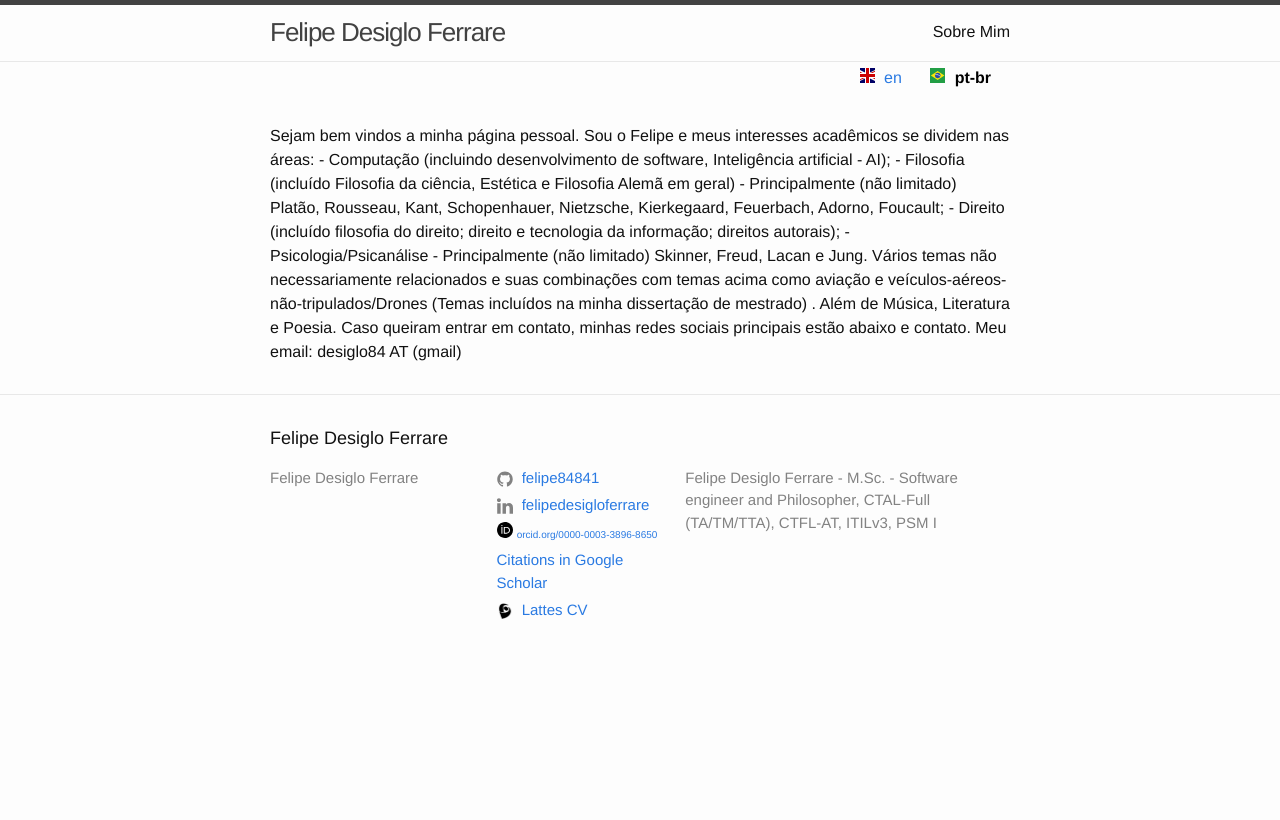
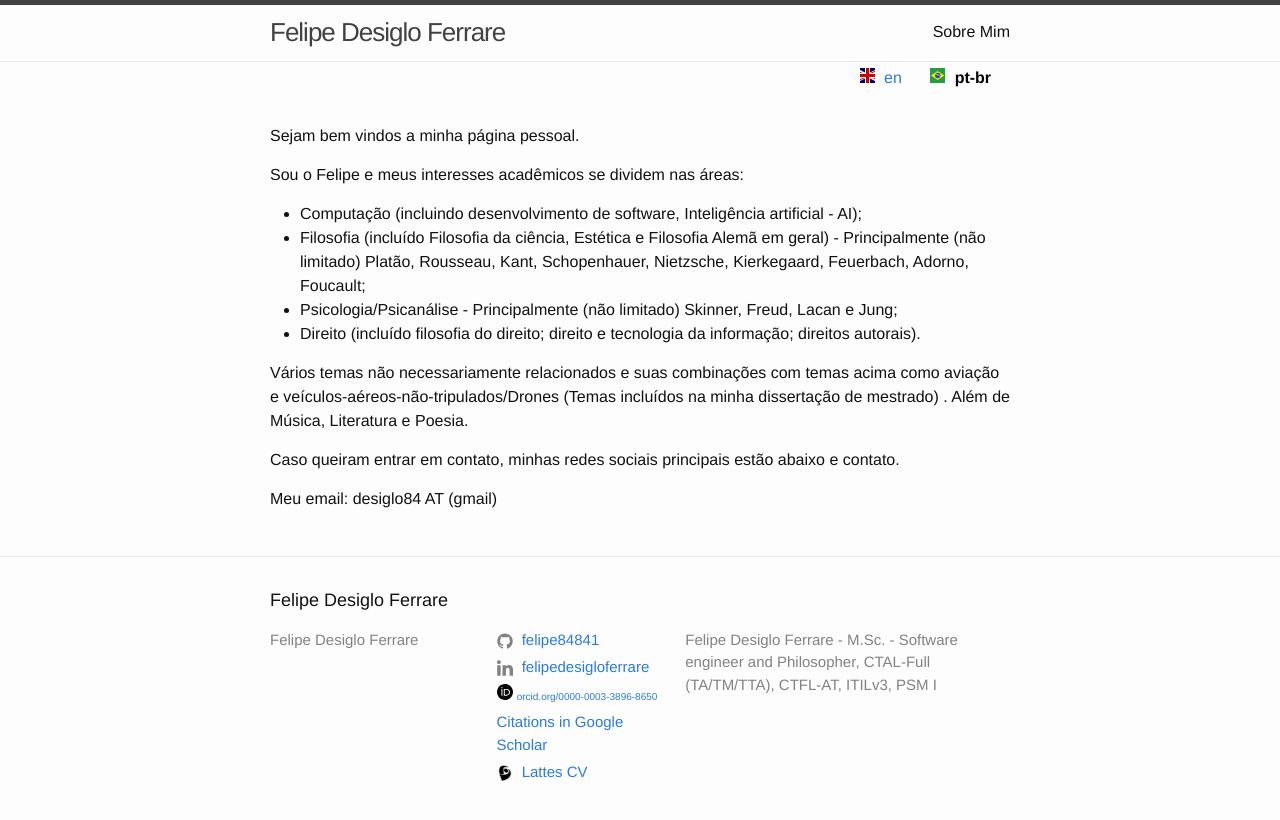
Before and after one commit to felipe84841/felipe84841.github.io, a Jekyll site: the page built from index.html, in a window 1280 px wide. Shown: the top 820 px of the page. Built offline with Jekyll 4.4.1, drawn with Linux system fonts in a browser that asks for light colours.

Commit message:
Update design

```diff
--- a/about.html
+++ b/about.html
@@ -17,10 +17,10 @@ Conclui o curso CopyrightX (Direitos autorais) ministrado online pela Universida
 </p>
 
  <p>Trabalhos acadêmicos:</p>
-<ol>
+<ul>
   <li>
   <p> <a href="https://www.teses.usp.br/teses/disponiveis/3/3141/tde-20102023-145327/en.php">Minha dissertação de mestrado</a>.</p>
   </li>
-</ol>
+</ul>
 
 </div>
--- a/about_en.html
+++ b/about_en.html
@@ -16,9 +16,9 @@ Has multiple certifications in the technology area (CTAL-TTA, CTAL-TA, CTAL-TM,
 </p>
 
  <p>Academic works:</p>
-<ol>
+<ul>
   <li>
   <p> <a href="https://www.teses.usp.br/teses/disponiveis/3/3141/tde-20102023-145327/en.php">My master's thesis</a>.</p>
   </li>
-</ol>
+</ul>
 </div>
--- a/index.html
+++ b/index.html
@@ -4,15 +4,26 @@ lang: pt-br
 ref: index
 permalink: /
 ---
-Sejam bem vindos a minha página pessoal.
+<p>Sejam bem vindos a minha página pessoal.</p>
 
-Sou o Felipe e meus interesses acadêmicos se dividem nas áreas:
-- Computação (incluindo desenvolvimento de software, Inteligência artificial - AI);
-- Filosofia (incluído Filosofia da ciência, Estética e Filosofia Alemã em geral) - Principalmente (não limitado) Platão, Rousseau, Kant, Schopenhauer, Nietzsche, Kierkegaard, Feuerbach, Adorno, Foucault;
-- Direito (incluído filosofia do direito; direito e tecnologia da informação; direitos autorais);
-- Psicologia/Psicanálise - Principalmente (não limitado) Skinner, Freud, Lacan e Jung.
+<p>Sou o Felipe e meus interesses acadêmicos se dividem nas áreas:</p>
+<ul>
+  <li>
+  Computação (incluindo desenvolvimento de software, Inteligência artificial - AI);
+  </li>
+  <li>
+  Filosofia (incluído Filosofia da ciência, Estética e Filosofia Alemã em geral) - Principalmente (não limitado) Platão, Rousseau, Kant, Schopenhauer, Nietzsche, Kierkegaard, Feuerbach, Adorno, Foucault;
+  </li>
+  <li>
+	Psicologia/Psicanálise - Principalmente (não limitado) Skinner, Freud, Lacan e Jung;
+  </li>
+  <li>
+  Direito (incluído filosofia do direito; direito e tecnologia da informação; direitos autorais).
+  </li>
+</ul>
 
-Vários temas não necessariamente relacionados e suas combinações com temas acima como aviação e veículos-aéreos-não-tripulados/Drones (Temas incluídos na minha dissertação de mestrado) . Além de Música, Literatura e Poesia.
 
-Caso queiram entrar em contato, minhas redes sociais principais estão abaixo e contato.
-Meu email: desiglo84 AT (gmail)
+<p>Vários temas não necessariamente relacionados e suas combinações com temas acima como aviação e veículos-aéreos-não-tripulados/Drones (Temas incluídos na minha dissertação de mestrado) . Além de Música, Literatura e Poesia.</p>
+
+<p>Caso queiram entrar em contato, minhas redes sociais principais estão abaixo e contato.</p>
+<p>Meu email: desiglo84 AT (gmail)</p>
```
Also changed, not shown: index_en.html (+20 -9 lines).
